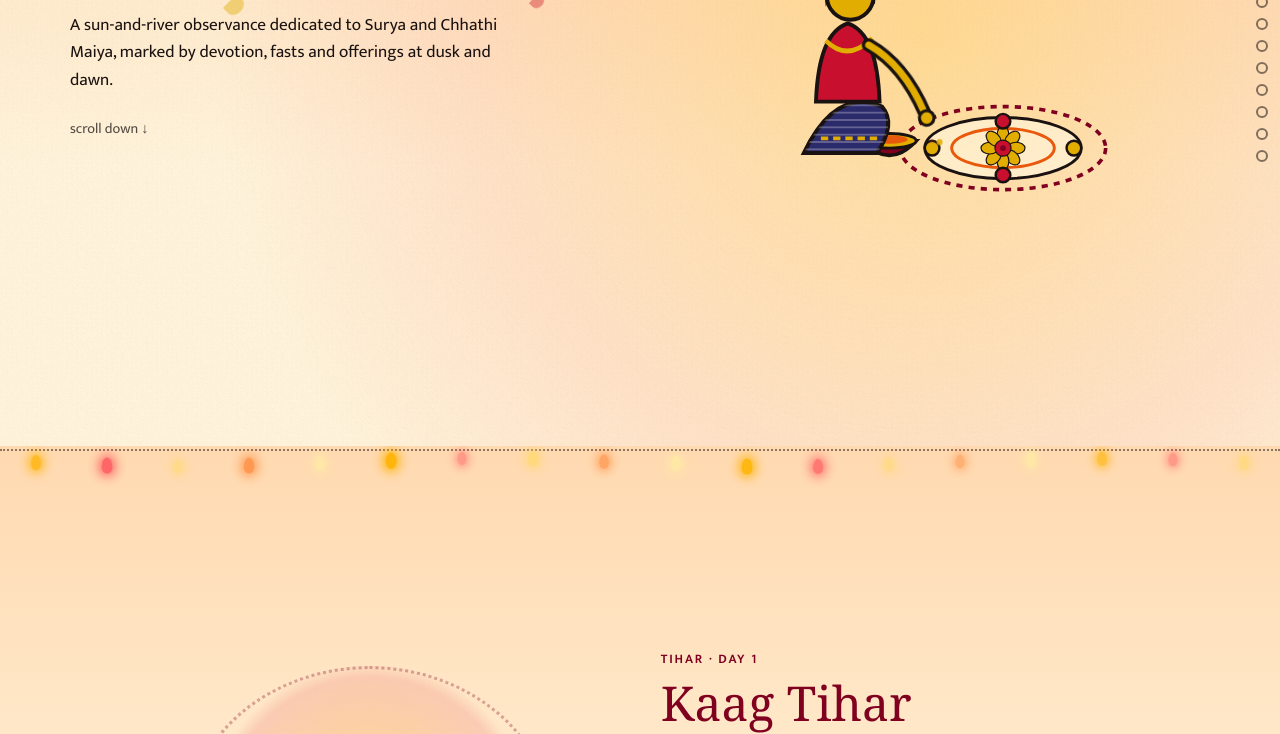
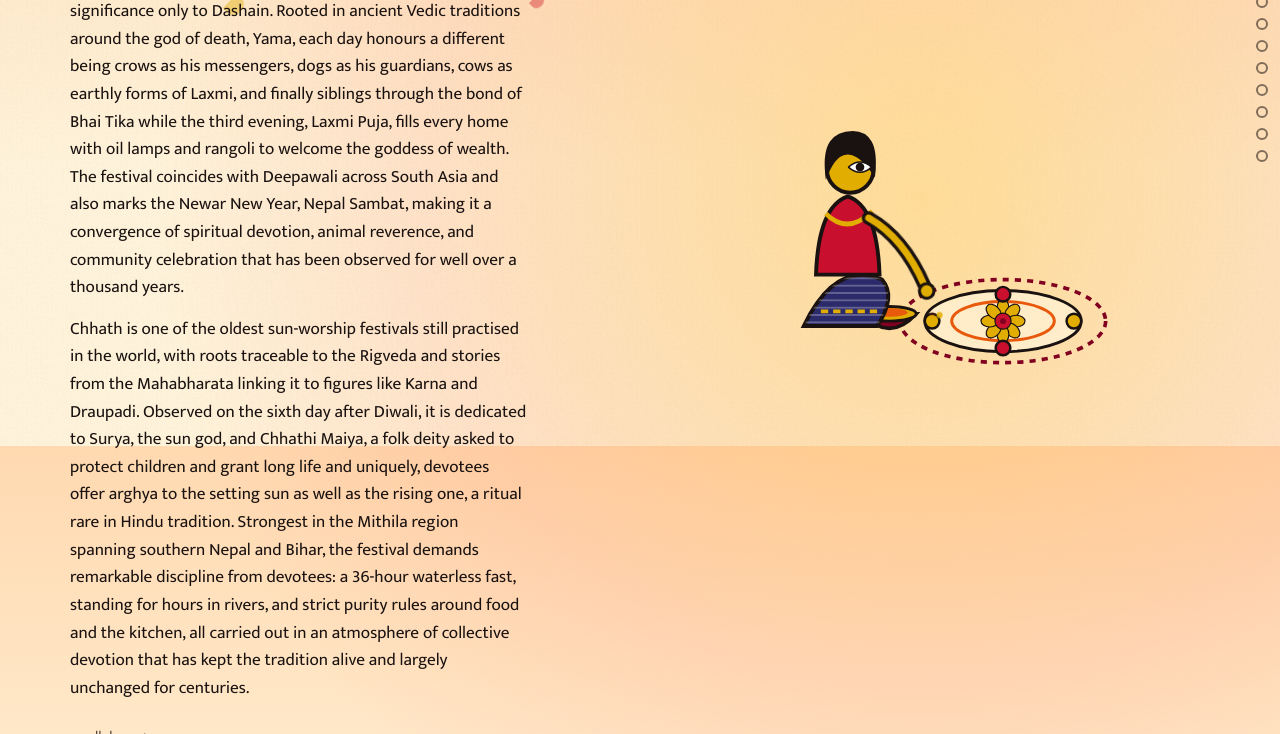
Before and after one commit to 1-Bin505/UI-UX, a plain HTML site: page index.html in a window 1280 px wide. Shown: the part 354-1088 px from the top of the page. Drawn offline with Linux system fonts and the light colour scheme; a web font is replaced by a local one.

Commit message:
Update index.html

```diff
--- a/index.html
+++ b/index.html
@@ -3,7 +3,7 @@
 <head>
 <meta charset="utf-8">
 <meta name="viewport" content="width=device-width, initial-scale=1">
-<title>Tihar &amp; Chhath – A Mithila Scroll</title>
+<title>Tihar &amp; Chhath – An interactive description</title>
 <meta name="description" content="An interactive Mithila-art scroll through the festivals of Tihar and Chhath.">
 <link rel="preconnect" href="https://fonts.googleapis.com">
 <link rel="preconnect" href="https://fonts.gstatic.com" crossorigin>
@@ -42,8 +42,8 @@
     <div class="hero-left">
       <h1>Tihar &amp; Chhath</h1>
       <div class="hero-desc">
-        <p>A five-day festival of light, lamps, kinship and reverence—honouring crows, dogs, cows, Laxmi, the self and siblings.</p>
-        <p>A sun-and-river observance dedicated to Surya and Chhathi Maiya, marked by devotion, fasts and offerings at dusk and dawn.</p>
+        <p>Tihar is a five day Hindu festival celebrated primarily in Nepal and parts of India, known as the festival of lights and second in significance only to Dashain. Rooted in ancient Vedic traditions around the god of death, Yama, each day honours a different being  crows as his messengers, dogs as his guardians, cows as earthly forms of Laxmi, and finally siblings through the bond of Bhai Tika  while the third evening, Laxmi Puja, fills every home with oil lamps and rangoli to welcome the goddess of wealth. The festival coincides with Deepawali across South Asia and also marks the Newar New Year, Nepal Sambat, making it a convergence of spiritual devotion, animal reverence, and community celebration that has been observed for well over a thousand years.</p>
+        <p>Chhath is one of the oldest sun-worship festivals still practised in the world, with roots traceable to the Rigveda and stories from the Mahabharata linking it to figures like Karna and Draupadi. Observed on the sixth day after Diwali, it is dedicated to Surya, the sun god, and Chhathi Maiya, a folk deity asked to protect children and grant long life  and uniquely, devotees offer arghya to the setting sun as well as the rising one, a ritual rare in Hindu tradition. Strongest in the Mithila region spanning southern Nepal and Bihar, the festival demands remarkable discipline from devotees: a 36-hour waterless fast, standing for hours in rivers, and strict purity rules around food and the kitchen, all carried out in an atmosphere of collective devotion that has kept the tradition alive and largely unchanged for centuries.</p>
       </div>
       <p class="cue" aria-hidden="true">scroll down &#8595;</p>
     </div>
```
